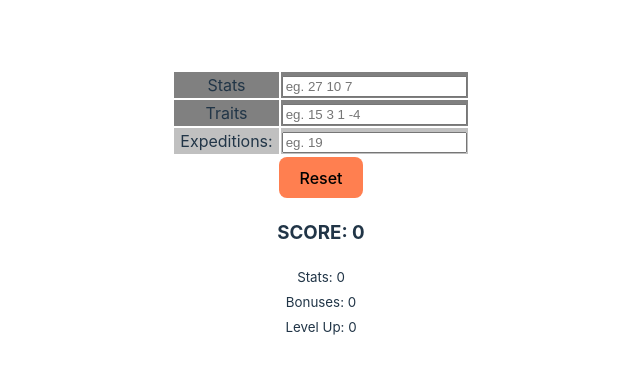
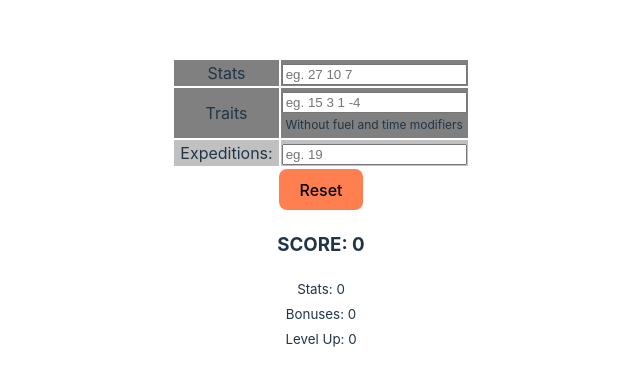
Before and after one commit to gander/nms-frigate-calc, a Vue app: page / in a window 1280 px wide. Shown: the part 194-576 px from the top of the page, without its empty margins (319-959 px from the left). Built offline with nearby package versions, Linux system fonts and the light colour scheme.

Commit message:
add hint

```diff
--- a/src/App.vue
+++ b/src/App.vue
@@ -81,7 +81,10 @@ watch([traitsInput, statsInput, expeditions], () => {
     </tr>
     <tr style="background-color: gray">
       <td><label for="traits">Traits</label></td>
-      <td><input type="text" id="traits" v-model.trim="traitsInput" inputmode="numeric" pattern="[0-9]*" placeholder="eg. 15 3 1 -4"/></td>
+      <td>
+        <input type="text" id="traits" v-model.trim="traitsInput" inputmode="numeric" pattern="[0-9]*" placeholder="eg. 15 3 1 -4"/>
+        <div style="font-size:0.75em;">Without fuel and time modifiers</div>
+      </td>
     </tr>
     <tr style="background-color: silver">
       <td><label for="expeditions">Expeditions:</label></td>
```
